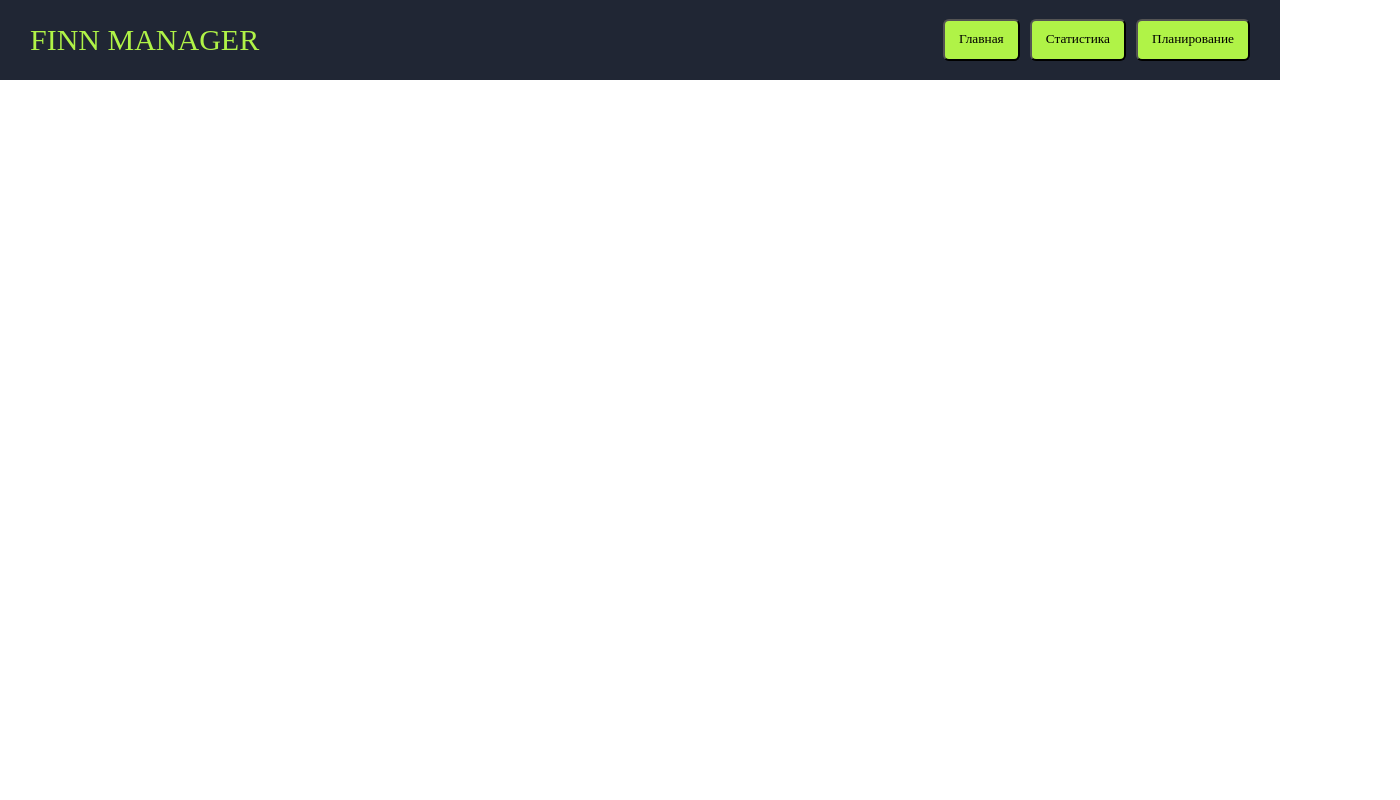
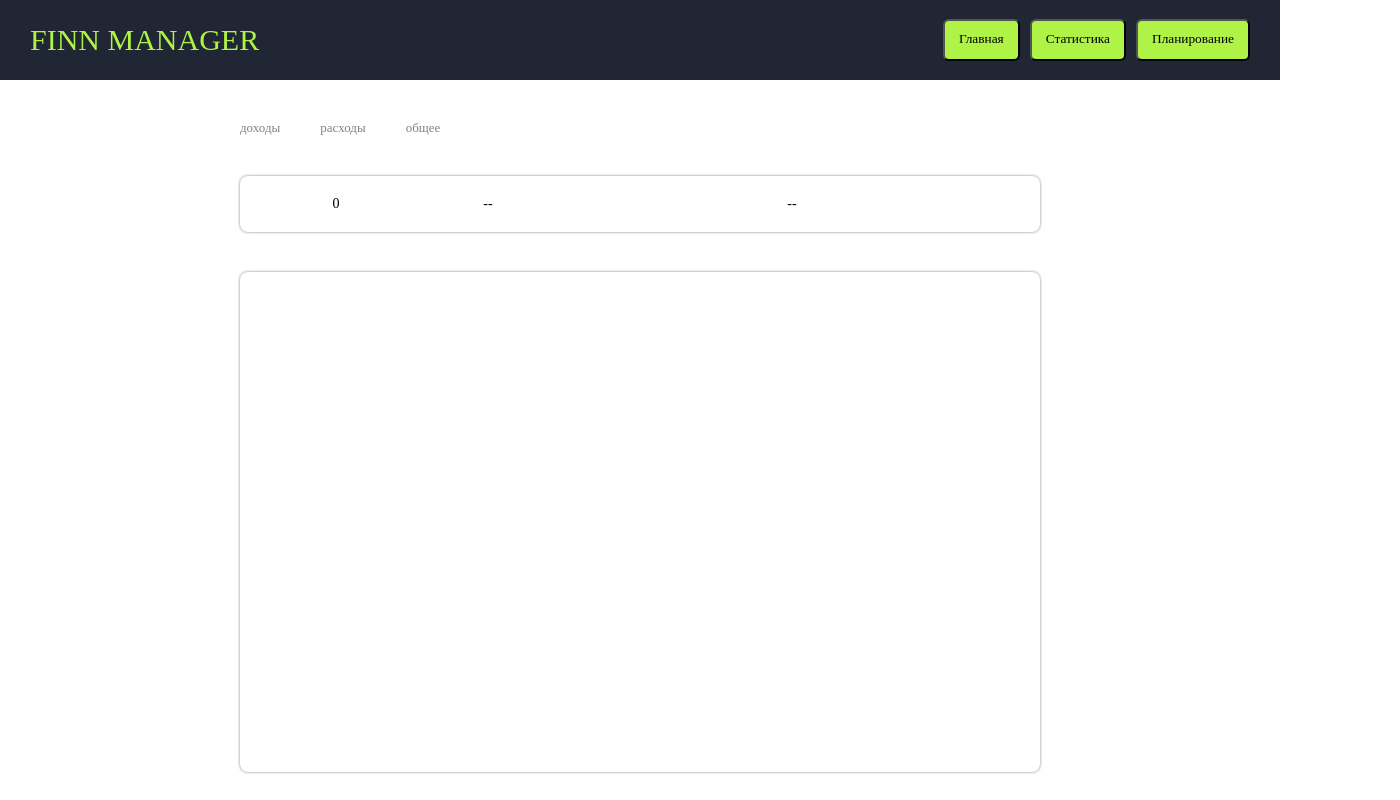
Before and after one commit to sergey87chuvasov/react-project12, a React (Create React App) app: page /stat/1 in a window 1280 px wide. Shown: the top 800 px of the page, 1400 px wide, since content can reach past the window. Built offline with nearby package versions, Linux system fonts and the light colour scheme.

Commit message:
fixed project

```diff
--- a/src/App.js
+++ b/src/App.js
@@ -15,8 +15,9 @@ function App() {
       <Header action={setShowPage}></Header>
       <Routes>
         <Route path={'/main'} element={<Main action={setData} />} />
-        <Route path={'/stat'} element={<Stat statData={data} />} />
-        <Route path={'/plan/:demoParam'} element={<Plan />} />
+        <Route path={'/stat/:viewType'} element={<Stat statData={data} />} />
+        <Route path={'/plan'} element={<Plan />} />
+        <Route path={'*'} element={<Main action={setData} />} />
       </Routes>
       {/* <Header action={setShowPage}></Header> */}
       {/* {showPage === 'main' ? (
--- a/src/components/pages/Plan.jsx
+++ b/src/components/pages/Plan.jsx
@@ -1,28 +1,28 @@
 import React, { useEffect } from 'react';
-import { useParams, useSearchParams } from 'react-router-dom';
+// import { useParams, useSearchParams } from 'react-router-dom';
 
 const Plan = () => {
-  const { demoParam } = useParams();
+  // const { demoParam } = useParams();
 
-  const [params, setParams] = useSearchParams();
+  // const [params, setParams] = useSearchParams();
 
-  useEffect(() => {
-    console.log(demoParam);
-    setParams({ userName: 'Serge', userAge: '333' });
-  }, [demoParam, setParams]);
+  // useEffect(() => {
+  //   console.log(demoParam);
+  //   setParams({ userName: 'Serge', userAge: '333' });
+  // }, [demoParam, setParams]);
 
   return (
     <React.Fragment>
       <span
         style={{ marginTop: '100px', marginLeft: '130px', display: 'block' }}
       >
-        имя пользователя - {params.get('userName')}
+        Страница планирования
       </span>
-      <span
+      {/* <span
         style={{ marginTop: '50px', marginLeft: '130px', display: 'block' }}
       >
         возраст пользователя - {params.get('userAge')}
-      </span>
+      </span> */}
     </React.Fragment>
   );
 };
--- a/src/components/pages/Stat.jsx
+++ b/src/components/pages/Stat.jsx
@@ -1,4 +1,5 @@
 import React, { useState } from 'react';
+import { useParams } from 'react-router-dom';
 import Footer from '../views/global/Footer';
 import DataList from '../views/local/DataList';
 import DataChart from '../views/local/DataChart';
@@ -6,10 +7,15 @@ import DataChart from '../views/local/DataChart';
 const Stat = (props) => {
   const { statData } = props;
   const [isShowChart, setIsShowChart] = useState(true);
+  const { viewType } = useParams();
   return (
     <React.Fragment>
-      <DataList setShow={setIsShowChart} data={statData}></DataList>
-      <DataChart show={isShowChart} data={statData} />
+      <DataList
+        viewType={viewType}
+        setShow={setIsShowChart}
+        data={statData}
+      ></DataList>
+      <DataChart viewType={viewType} show={isShowChart} data={statData} />
       <Footer></Footer>
     </React.Fragment>
   );
--- a/src/components/views/global/Header.jsx
+++ b/src/components/views/global/Header.jsx
@@ -33,7 +33,7 @@ const Header = () => {
               Главная
             </Link> */}
           </button>
-          <button onClick={() => navigate('/stat')} style={buttonsCss}>
+          <button onClick={() => navigate('/stat/расход')} style={buttonsCss}>
             Статистика
             {/* <Link
               style={{ color: 'inherit', textDecoration: 'none' }}
@@ -42,7 +42,7 @@ const Header = () => {
               Статистика
             </Link> */}
           </button>
-          <button onClick={() => navigate('/plan/demoPlan')} style={buttonsCss}>
+          <button onClick={() => navigate('/plan')} style={buttonsCss}>
             Планирование
             {/* <Link
               style={{ color: 'inherit', textDecoration: 'none' }}
--- a/src/components/views/local/DataList.jsx
+++ b/src/components/views/local/DataList.jsx
@@ -1,15 +1,17 @@
-import React, { useEffect, useState } from 'react';
+import React from 'react';
+import { useNavigate } from 'react-router-dom';
 import css from '../../../styles/dataList.css';
 
 const { DataContainer, ContentCell, ContentLine, ButtonsLine, ButtonItem } =
   css;
 
 const DataList = (props) => {
-  const { data = [], setShow } = props;
-  const [dataType, setDataType] = useState('расход');
-  const filterData = data.filter((item) => item.split('::')[1] === dataType);
+  const { data = [], setShow, viewType } = props;
+  const navigate = useNavigate();
+  // const [dataType, setDataType] = useState('расход');
+  const filterData = data.filter((item) => item.split('::')[1] === viewType);
   const filterDataSumm = data
-    .filter((item) => item.split('::')[1] === dataType)
+    .filter((item) => item.split('::')[1] === viewType)
     .reduce((summ, item) => {
       // console.log('filterDataSumm', item);
       // console.log(summ);
@@ -39,36 +41,38 @@ const DataList = (props) => {
   // console.log(filterDataDelta);
 
   const reduceDataType1 = () => {
-    setDataType('доход');
+    // setDataType('доход');
+    navigate('/stat/доход');
     setShow(false);
   };
   const reduceDataType2 = () => {
-    setDataType('расход');
+    // setDataType('расход');
+    navigate('/stat/расход');
     setShow(true);
   };
-  const reduceDataType3 = () => setDataType('');
+  const reduceDataType3 = () => navigate('/stat/общее');
 
-  useEffect(() => {
-    // console.log(data);
-  }, []);
+  // useEffect(() => {
+  //   // console.log(data);
+  // }, []);
 
   return (
     <React.Fragment>
       <ButtonsLine>
         <ButtonItem
-          style={{ fontWeight: dataType === 'доход' ? 'bold' : '' }}
+          style={{ fontWeight: viewType === 'доход' ? 'bold' : '' }}
           onClick={reduceDataType1}
         >
           доходы
         </ButtonItem>
         <ButtonItem
-          style={{ fontWeight: dataType === 'расход' ? 'bold' : '' }}
+          style={{ fontWeight: viewType === 'расход' ? 'bold' : '' }}
           onClick={reduceDataType2}
         >
           расходы
         </ButtonItem>
         <ButtonItem
-          style={{ fontWeight: dataType === '' ? 'bold' : '' }}
+          style={{ fontWeight: viewType === 'общее' ? 'bold' : '' }}
           onClick={reduceDataType3}
         >
           общее
```
